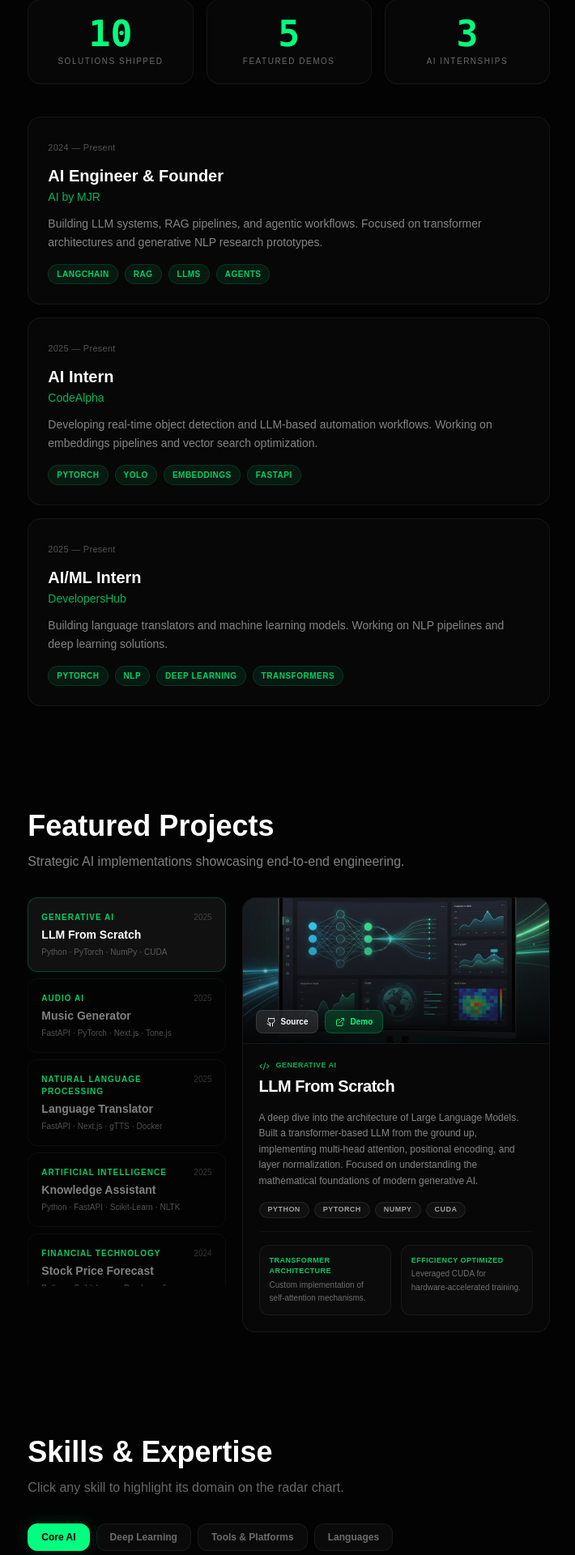
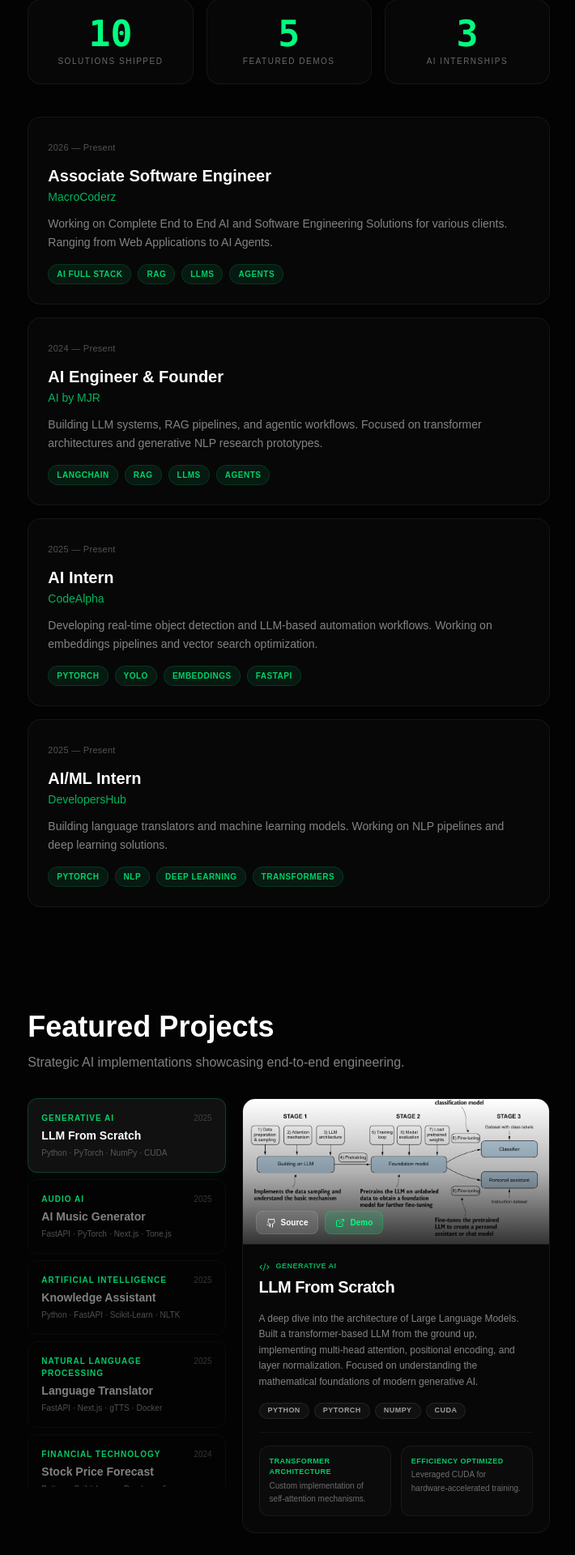
Before and after one commit to itxmjr/portfolio, a Next.js app: page / in a window 1280 px wide. Shown: the part 819-2739 px from the top of the page at 81% size, without its empty margins (545-1255 px from the left). Built offline with nearby package versions, Linux system fonts and the light colour scheme.

Commit message:
Added Projects and Updated Links

```diff
--- a/src/components/Experience.tsx
+++ b/src/components/Experience.tsx
@@ -62,6 +62,13 @@ function StatCard({ target, label }: { target: number; label: string }) {
 }
 
 const experiences = [
+    {
+        period: '2026 — Present',
+        title: 'Associate Software Engineer',
+        company: 'MacroCoderz',
+        description: 'Working on Complete End to End AI and Software Engineering Solutions for various clients. Ranging from Web Applications to AI Agents.',
+        tags: ['AI Full Stack', 'RAG', 'LLMs', 'Agents'],
+    },
     {
         period: '2024 — Present',
         title: 'AI Engineer & Founder',
--- a/src/components/Projects.tsx
+++ b/src/components/Projects.tsx
@@ -12,9 +12,9 @@ const projects = {
         year: '2025',
         description: 'A deep dive into the architecture of Large Language Models. Built a transformer-based LLM from the ground up, implementing multi-head attention, positional encoding, and layer normalization. Focused on understanding the mathematical foundations of modern generative AI.',
         tech: ['Python', 'PyTorch', 'NumPy', 'CUDA'],
-        github: 'https://github.com/itxmjr',
+        github: 'https://github.com/itxmjr/LLM-From-Scratch',
         live: '#',
-        image: '/mock-project.png',
+        image: '/llm-from-scratch.png',
         outcomes: [
             { title: 'Transformer Architecture', desc: 'Custom implementation of self-attention mechanisms.' },
             { title: 'Efficiency Optimized', desc: 'Leveraged CUDA for hardware-accelerated training.' }
@@ -22,7 +22,7 @@ const projects = {
     },
     musicGen: {
         industry: 'Audio AI',
-        title: 'Music Generator',
+        title: 'AI Music Generator',
         year: '2025',
         description: 'An AI-powered music composition app with a FastAPI backend and Next.js frontend. Leverages LSTM neural networks to learn musical patterns and generate original compositions as downloadable MIDI files, with an intuitive mood-based generation interface.',
         tech: ['FastAPI', 'PyTorch', 'Next.js', 'Tone.js'],
@@ -32,6 +32,20 @@ const projects = {
         outcomes: [
             { title: 'Mood-Based Composition', desc: 'Select from moods like Energetic, Melancholic, or Cyberpunk.' },
             { title: 'MIDI Export', desc: 'Instantly download creations as standard MIDI files.' }
+        ]
+    },
+    chatbot: {
+        industry: 'Artificial Intelligence',
+        title: 'Knowledge Assistant',
+        year: '2025',
+        description: 'An intelligent FAQ chatbot powered by Natural Language Understanding. Uses tokenization, n-gram analysis, TF-IDF vectorization, and cosine similarity to accurately match user queries against a customizable JSON knowledge base via a RESTful API.',
+        tech: ['Python', 'FastAPI', 'Scikit-Learn', 'NLTK'],
+        github: 'https://github.com/itxmjr/Knowledge-Assistant',
+        live: 'https://itxmjr-knowledge-assistant.hf.space/',
+        image: '/knowledge-assistant.png',
+        outcomes: [
+            { title: 'High Accuracy Matching', desc: 'Powered by TF-IDF vectorization and cosine similarity.' },
+            { title: 'RESTful Endpoints', desc: 'Optimized for modern frontend integrations.' }
         ]
     },
     translator: {
@@ -48,32 +62,32 @@ const projects = {
             { title: 'Integrated TTS', desc: 'Listen to translations with a single click.' }
         ]
     },
-    chatbot: {
-        industry: 'Artificial Intelligence',
-        title: 'Knowledge Assistant',
-        year: '2025',
-        description: 'An intelligent FAQ chatbot powered by Natural Language Understanding. Uses tokenization, n-gram analysis, TF-IDF vectorization, and cosine similarity to accurately match user queries against a customizable JSON knowledge base via a RESTful API.',
-        tech: ['Python', 'FastAPI', 'Scikit-Learn', 'NLTK'],
-        github: 'https://github.com/itxmjr/Knowledge-Assistant',
-        live: 'https://itxmjr-knowledge-assistant.hf.space/',
-        image: '/knowledge-assistant.png',
-        outcomes: [
-            { title: 'High Accuracy Matching', desc: 'Powered by TF-IDF vectorization and cosine similarity.' },
-            { title: 'RESTful Endpoints', desc: 'Optimized for modern frontend integrations.' }
-        ]
-    },
     stockForecast: {
         industry: 'Financial Technology',
         title: 'Stock Price Forecast',
         year: '2024',
         description: 'A robust machine learning application designed to predict the next day\'s closing stock price using Random Forest and Linear Regression models.',
         tech: ['Python', 'Scikit-Learn', 'Pandas', 'yfinance'],
-        github: 'https://github.com/itxmjr',
+        github: 'https://github.com/itxmjr/Stock-Price-Forecast',
         live: '#',
-        image: '/mock-project.png',
+        image: '/stock-price-forecast.png',
         outcomes: [
             { title: 'Automated Data Pipeline', desc: 'Seamlessly downloads historical stock data.' },
             { title: '96% Accuracy (LR)', desc: 'Achieved high R² scores on historical market data.' }
+        ]
+    },
+    dataAnalysis: {
+        industry: 'Data Analysis',
+        title: 'Exploratory Data Analysis',
+        year: '2024',
+        description: 'A comprehensive data analysis project that explores and visualizes various datasets to extract meaningful insights. The project covers data cleaning, preprocessing, exploratory data analysis, and visualization.',
+        tech: ['Python', 'Pandas', 'Matplotlib', 'Seaborn'],
+        github: 'https://github.com/itxmjr/Exploratory-Data-Analysis',
+        live: '#',
+        image: '/exploratory-data-analysis.png',
+        outcomes: [
+            { title: 'Data Cleaning', desc: 'Cleaned and preprocessed raw data to ensure data quality.' },
+            { title: 'Data Visualization', desc: 'Visualized data to extract meaningful insights.' }
         ]
     }
 };
```
